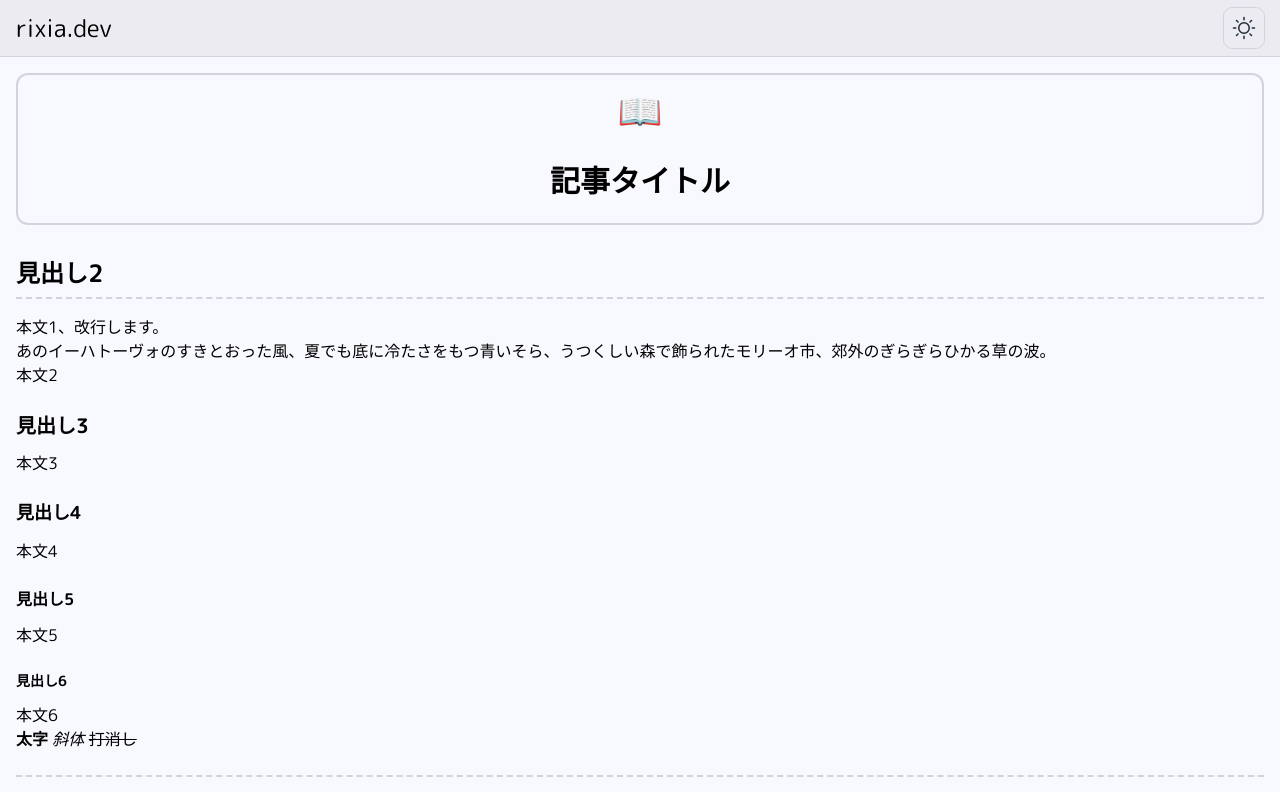
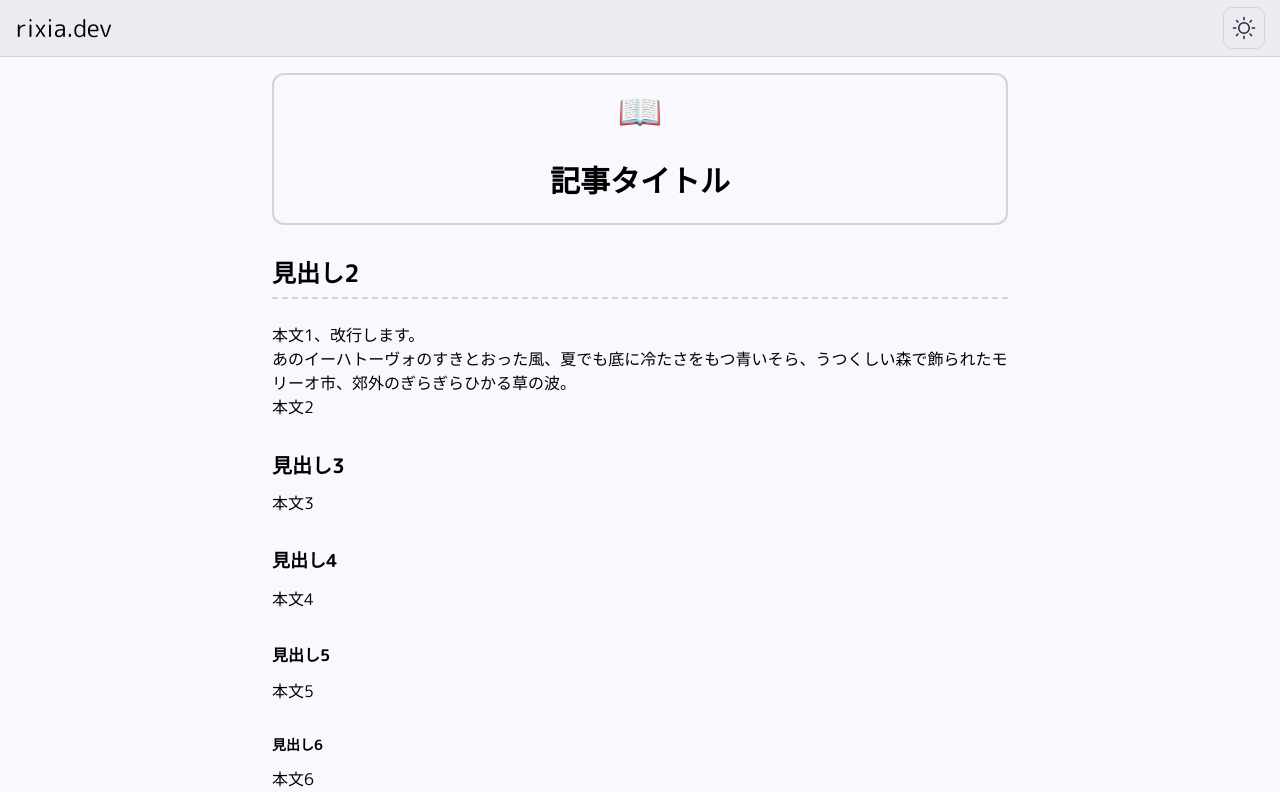
Before and after one commit to rixia-cat/homepage, a Next.js app: page /articles/article-1 in a window 1280 px wide. Shown: the top 792 px of the page. Built offline with nearby package versions, Linux system fonts and the light colour scheme; what tailwindcss-radix would draw is missing.

Commit message:
💄 change: デザイン調整

```diff
--- a/src/app/articles/[slug]/page.tsx
+++ b/src/app/articles/[slug]/page.tsx
@@ -57,7 +57,7 @@ export default async function ArticlePage({ params }: { params: { slug: string }
         `;
 
 
-    return <div className="flex-grow w-full p-4">
+    return <div className="flex-grow max-w-screen-md mx-auto p-4">
         <div className=" mb-8 border-2 rounded-xl border-gray-300 dark:border-gray-700" >
             <div className="flex justify-center mt-4 mb-8">
                 <span className="text-4xl text-gray-500 dark:text-gray-400">
--- a/src/app/mdx-components.tsx
+++ b/src/app/mdx-components.tsx
@@ -11,33 +11,33 @@ export function articleMDXComponents(components: MDXComponents): MDXComponents {
             </h1>
         },
         "h2": ({ children }) => {
-            return <h2 className="pb-2 mt-6 mb-4 text-2xl font-bold  border-b-2 border-dashed border-gray-300 dark:border-gray-700 first:mt-0">
+            return <h2 className="pb-2 mt-8 mb-6 text-2xl font-bold  border-b-2 border-dashed border-gray-300 dark:border-gray-700 first:mt-0">
                 {children}
             </h2>
         },
         "h3": ({ children }) => {
-            return <h3 className="text-xl font-bold mt-6 mb-3">
+            return <h3 className="text-xl font-bold mt-8 mb-3">
                 {children}
             </h3>
         },
         "h4": ({ children }) => {
-            return <h4 className="text-lg font-bold mt-6 mb-3">
+            return <h4 className="text-lg font-bold mt-8 mb-3">
                 {children}
             </h4>
         },
         "h5": ({ children }) => {
-            return <h5 className="text-base font-bold mt-6 mb-3">
+            return <h5 className="text-base font-bold mt-8 mb-3">
                 {children}
             </h5>
         },
         "h6": ({ children }) => {
-            return <h6 className="text-sm font-bold mt-6 mb-3">
+            return <h6 className="text-sm font-bold mt-8 mb-3">
                 {children}
             </h6>
         },
 
         "hr": () => {
-            return <hr className="my-6 border-t-2 border-gray-300 dark:border-gray-700 border-dashed" />
+            return <hr className="my-9 border-t-2 border-gray-300 dark:border-gray-700 border-dashed" />
         },
 
         /* Table */
--- a/src/app/page.tsx
+++ b/src/app/page.tsx
@@ -12,7 +12,7 @@ export default function Home() {
     "あのイーハトーヴォのすきとおった風、夏でも底に冷たさをもつ青いそら、うつくしい森で飾られたモリーオ市、郊外のぎらぎらひかる草の波。"
   ];
   return (
-    <main className="w-full flex-grow  ">
+    <main className="flex-grow max-w-screen-lg mx-auto">
 
       <div className="flex flex-col w-full p-4">
 
```
